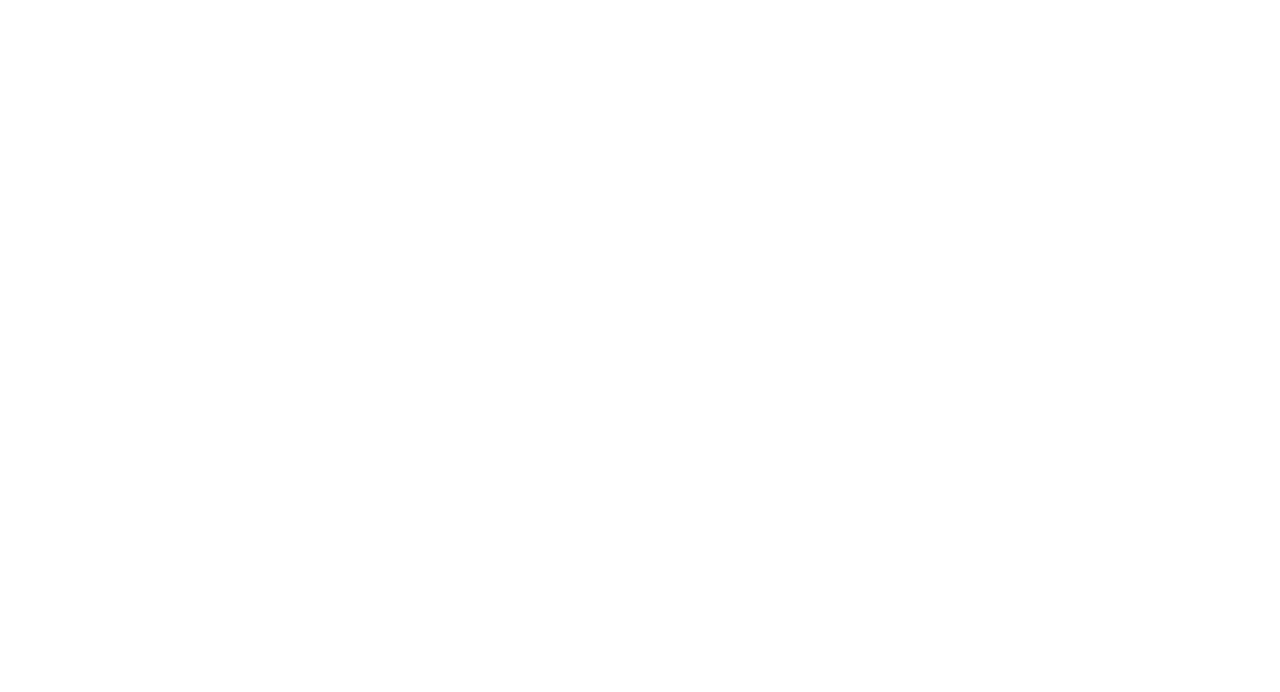
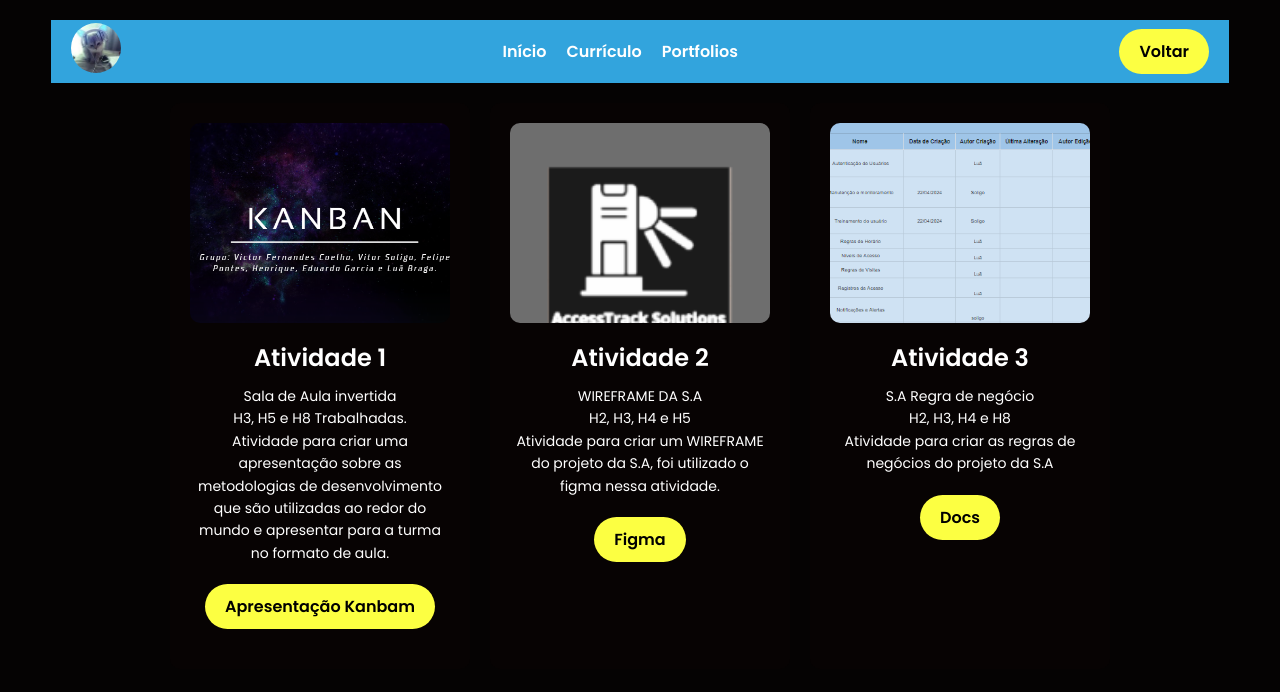
Before and after one commit to luabraga0211/Portfolio3TRI, a website: page Tecnico/model.html in a window 1280 px wide. Drawn offline with Linux system fonts and the light colour scheme.

Commit message:
TECNICOO
atualizado

```diff
--- a/Tecnico/implantacao.html
+++ b/Tecnico/implantacao.html
@@ -0,0 +1,179 @@
+<!DOCTYPE html>
+<html lang="pt-br">
+<head>
+    <meta charset="utf-8"/>
+    <meta name="viewport" content="width=device-width, initial-scale=1.0"/>
+    <link href="https://fonts.googleapis.com/css2?family=Poppins:wght@100;400;600&amp;display=swap" rel="stylesheet"/>
+    <link href="https://cdnjs.cloudflare.com/ajax/libs/font-awesome/5.15.3/css/all.min.css" rel="stylesheet"/>
+    <style>
+        /* Estilos CSS */
+        * {
+            margin: 0;
+            padding: 0;
+            box-sizing: border-box;
+            font-family: 'Poppins', sans-serif;
+        }
+
+        body {
+            background-color: #050303;
+            color: #fff;
+            height: 100vh;
+            display: flex;
+            flex-direction: column;
+            align-items: center;
+            justify-content: flex-start;
+            padding: 20px;
+        }
+
+        .interface {
+            max-width: 1280px;
+            margin: 0 auto;
+            padding: 20px;
+            text-align: center;
+            width: 100%;
+        }
+
+        header {
+            width: 95%;
+            padding: 3px 0;
+            background-color: #32a4dd;
+            display: flex;
+            justify-content: space-between;
+            align-items: center;
+            padding-left: 20px;
+            padding-right: 20px;
+        }
+
+        header .logo img {
+            width: 50px;
+            height: 50px;
+            border-radius: 50%;
+        }
+
+        header nav ul {
+            list-style: none;
+            display: flex;
+            gap: 20px;
+        }
+
+        header nav ul li a {
+            color: #fff;
+            text-decoration: none;
+            font-weight: bold;
+            transition: color 0.2s;
+        }
+
+        header nav ul li a:hover {
+            color: #ecff43;
+        }
+
+        main {
+            display: flex;
+            flex-wrap: wrap;
+            gap: 20px;
+            justify-content: center;
+            padding: 20px;
+        }
+
+        .card {
+            background-color: #070303;
+            border-radius: 10px;
+            overflow: hidden;
+            width: 300px;
+            text-align: center;
+            transition: transform 0.2s, box-shadow 0.2s;
+            padding: 20px;
+        }
+
+        .card:hover {
+            transform: scale(1.05);
+            box-shadow: 0px 0px 15px rgb(1, 18, 255);
+        }
+
+        .card img {
+            width: 100%;
+            height: 200px;
+            object-fit: cover;
+            border-radius: 10px;
+        }
+
+        .card h2 {
+            margin: 10px 0;
+        }
+
+        .card p {
+            font-size: 14px;
+            line-height: 1.6;
+        }
+
+        .card a {
+            text-decoration: none;
+            color: #fff;
+        }
+
+        .card button {
+            margin: 20px 0;
+            padding: 10px 20px;
+            font-size: 16px;
+            font-weight: 600;
+            background-color: #fcff42;
+            border: none;
+            border-radius: 30px;
+            cursor: pointer;
+            transition: transform 0.2s, box-shadow 0.2s;
+        }
+
+        .card button:hover {
+            box-shadow: 0px 0px 8px rgba(0, 255, 255, 0.74);
+            transform: scale(1.07);
+        }
+        .btn-contato button {
+            padding: 10px 20px;
+            font-size: 16px;
+            font-weight: 600;
+            background-color: #fcff42;
+            border: none;
+            border-radius: 30px;
+            cursor: pointer;
+            transition: transform 0.2s, box-shadow 0.2s;
+        }
+
+        .btn-contato button:hover {
+            box-shadow: 0px 0px 8px rgba(0, 255, 255, 0.74);
+            transform: scale(1.07);
+        }
+    </style>
+</head>
+<body>
+<header>
+    <div class="logo">
+        <a href="#">
+            <img alt="Logo do Portfolio" height="50" src="/images/logo.jpg" width="50"/>
+        </a>
+    </div>
+    <nav>
+        <ul>
+            <li><a href="/index.html">Início</a></li>
+            <li><a href="/curriculo.html">Currículo</a></li>
+            <li><a href="/portfolios.html">Portfolios</a></li>
+        </ul>
+    </nav>
+    <div class="btn-contato">
+        <a href="/ppe.html">
+            <button>Voltar</button>
+        </a>
+    </div>
+</header>
+<main>
+    <div class="card">
+        <img src="/images/implantacao.png" alt="Imagem representativa"/>
+        <h2>Atividade 1</h2>
+        <p>Cenário 1, atividade 1, Implantação de um Sistema Para Gerenciamento de Conteúdo - CMS <br> H1 a H10 Trabalhadas. <br> Realizar a implantação de um sistema para gerenciamento de conteúdo na plataforma citada pelo Professor, e entregar o link.</p>
+        <a href="https://docs.google.com/document/d/1OqDubutldDrpxGsj94ez8f7Hwl6IZ0hO2KH2S30M_5E/edit#heading=h.yppmmx3l3ios">
+            <button>Documento com a apresentação</button>
+        </a>
+    </div>
+
+</main>
+</body>
+</html>
--- a/Tecnico/model.html
+++ b/Tecnico/model.html
@@ -0,0 +1,195 @@
+<!DOCTYPE html>
+<html lang="pt-br">
+<head>
+    <meta charset="utf-8"/>
+    <meta name="viewport" content="width=device-width, initial-scale=1.0"/>
+    <link href="https://fonts.googleapis.com/css2?family=Poppins:wght@100;400;600&amp;display=swap" rel="stylesheet"/>
+    <link href="https://cdnjs.cloudflare.com/ajax/libs/font-awesome/5.15.3/css/all.min.css" rel="stylesheet"/>
+    <style>
+        /* Estilos CSS */
+        * {
+            margin: 0;
+            padding: 0;
+            box-sizing: border-box;
+            font-family: 'Poppins', sans-serif;
+        }
+
+        body {
+            background-color: #050303;
+            color: #fff;
+            height: 100vh;
+            display: flex;
+            flex-direction: column;
+            align-items: center;
+            justify-content: flex-start;
+            padding: 20px;
+        }
+
+        .interface {
+            max-width: 1280px;
+            margin: 0 auto;
+            padding: 20px;
+            text-align: center;
+            width: 100%;
+        }
+
+        header {
+            width: 95%;
+            padding: 3px 0;
+            background-color: #32a4dd;
+            display: flex;
+            justify-content: space-between;
+            align-items: center;
+            padding-left: 20px;
+            padding-right: 20px;
+        }
+
+        header .logo img {
+            width: 50px;
+            height: 50px;
+            border-radius: 50%;
+        }
+
+        header nav ul {
+            list-style: none;
+            display: flex;
+            gap: 20px;
+        }
+
+        header nav ul li a {
+            color: #fff;
+            text-decoration: none;
+            font-weight: bold;
+            transition: color 0.2s;
+        }
+
+        header nav ul li a:hover {
+            color: #ecff43;
+        }
+
+        main {
+            display: flex;
+            flex-wrap: wrap;
+            gap: 20px;
+            justify-content: center;
+            padding: 20px;
+        }
+
+        .card {
+            background-color: #070303;
+            border-radius: 10px;
+            overflow: hidden;
+            width: 300px;
+            text-align: center;
+            transition: transform 0.2s, box-shadow 0.2s;
+            padding: 20px;
+        }
+
+        .card:hover {
+            transform: scale(1.05);
+            box-shadow: 0px 0px 15px rgb(1, 18, 255);
+        }
+
+        .card img {
+            width: 100%;
+            height: 200px;
+            object-fit: cover;
+            border-radius: 10px;
+        }
+
+        .card h2 {
+            margin: 10px 0;
+        }
+
+        .card p {
+            font-size: 14px;
+            line-height: 1.6;
+        }
+
+        .card a {
+            text-decoration: none;
+            color: #fff;
+        }
+
+        .card button {
+            margin: 20px 0;
+            padding: 10px 20px;
+            font-size: 16px;
+            font-weight: 600;
+            background-color: #fcff42;
+            border: none;
+            border-radius: 30px;
+            cursor: pointer;
+            transition: transform 0.2s, box-shadow 0.2s;
+        }
+
+        .card button:hover {
+            box-shadow: 0px 0px 8px rgba(0, 255, 255, 0.74);
+            transform: scale(1.07);
+        }
+        .btn-contato button {
+            padding: 10px 20px;
+            font-size: 16px;
+            font-weight: 600;
+            background-color: #fcff42;
+            border: none;
+            border-radius: 30px;
+            cursor: pointer;
+            transition: transform 0.2s, box-shadow 0.2s;
+        }
+
+        .btn-contato button:hover {
+            box-shadow: 0px 0px 8px rgba(0, 255, 255, 0.74);
+            transform: scale(1.07);
+        }
+    </style>
+</head>
+<body>
+<header>
+    <div class="logo">
+        <a href="#">
+            <img alt="Logo do Portfolio" height="50" src="/images/logo.jpg" width="50"/>
+        </a>
+    </div>
+    <nav>
+        <ul>
+            <li><a href="/index.html">Início</a></li>
+            <li><a href="/curriculo.html">Currículo</a></li>
+            <li><a href="/portfolios.html">Portfolios</a></li>
+        </ul>
+    </nav>
+    <div class="btn-contato">
+        <a href="/ppe.html">
+            <button>Voltar</button>
+        </a>
+    </div>
+</header>
+<main>
+    <div class="card">
+        <img src="/images/kanbam.png" alt="Imagem representativa"/>
+        <h2>Atividade 1</h2>
+        <p>Sala de Aula invertida <br> H3, H5 e H8 Trabalhadas. <br> Atividade para criar uma apresentação sobre as metodologias de desenvolvimento que são utilizadas ao redor do mundo e apresentar para a turma no formato de aula.</p>
+        <a href="https://www.canva.com/design/DAGEoyeIUjw/c2b8-ZfTpnyomahZIMmkpg/edit?utm_content=DAGEoyeIUjw&utm_campaign=designshare&utm_medium=link2&utm_source=sharebutton">
+            <button>Apresentação Kanbam</button>
+        </a>
+    </div>
+
+    <div class="card">
+        <img src="/images/sa.png" alt="Imagem representativa"/>
+        <h2>Atividade 2</h2>
+        <p>WIREFRAME DA S.A  <br> H2, H3, H4 e H5 <br> Atividade para criar um WIREFRAME do projeto da S.A, foi utilizado o figma nessa atividade. </p>
+        <a href="https://www.figma.com/design/aRoceJUmIVzq7zd7aithXi/Untitled?node-id=0%3A1&t=ZeiJ8E6iA7OAQI5I-1">
+            <button>Figma</button>
+        </a>
+    </div>
+    <div class="card">
+        <img src="/images/regras.png" alt="Imagem representativa"/>
+        <h2>Atividade 3</h2>
+        <p>S.A Regra de negócio <br> H2, H3, H4 e H8 <br> Atividade para criar as regras de negócios do projeto da S.A </p>
+        <a href="https://docs.google.com/spreadsheets/d/1kECOjKBVPaBYWQ8yYy8E5bAGQq4VQzYDLff6EH3A1NM/edit?gid=0#gid=0">
+            <button>Docs</button>
+        </a>
+    </div>
+</main>
+</body>
+</html>
```
Also changed, not shown: Tecnico/desenvolvimento.html (+5 -22 lines), Tecnico/programacao.html (+181 -4 lines), Tecnico/tecnico.html (+5 -5 lines), images/02karien.png (added), images/biblioteca.png (added), images/devp.png (added), images/implantacao.png (added), images/kanbam.png (added), images/regras.png (added), images/sa.png (added), images/tarefa03.png (added).
